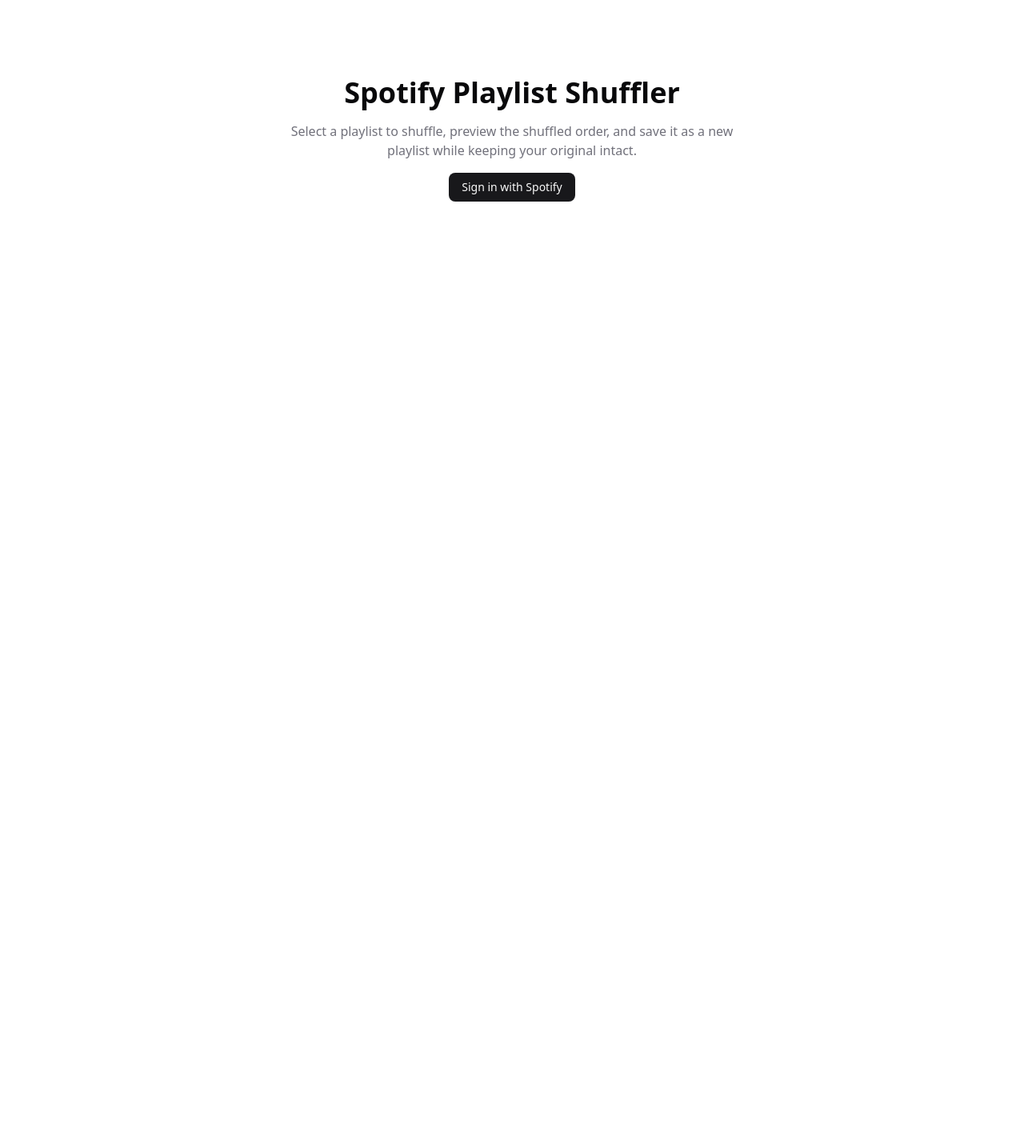
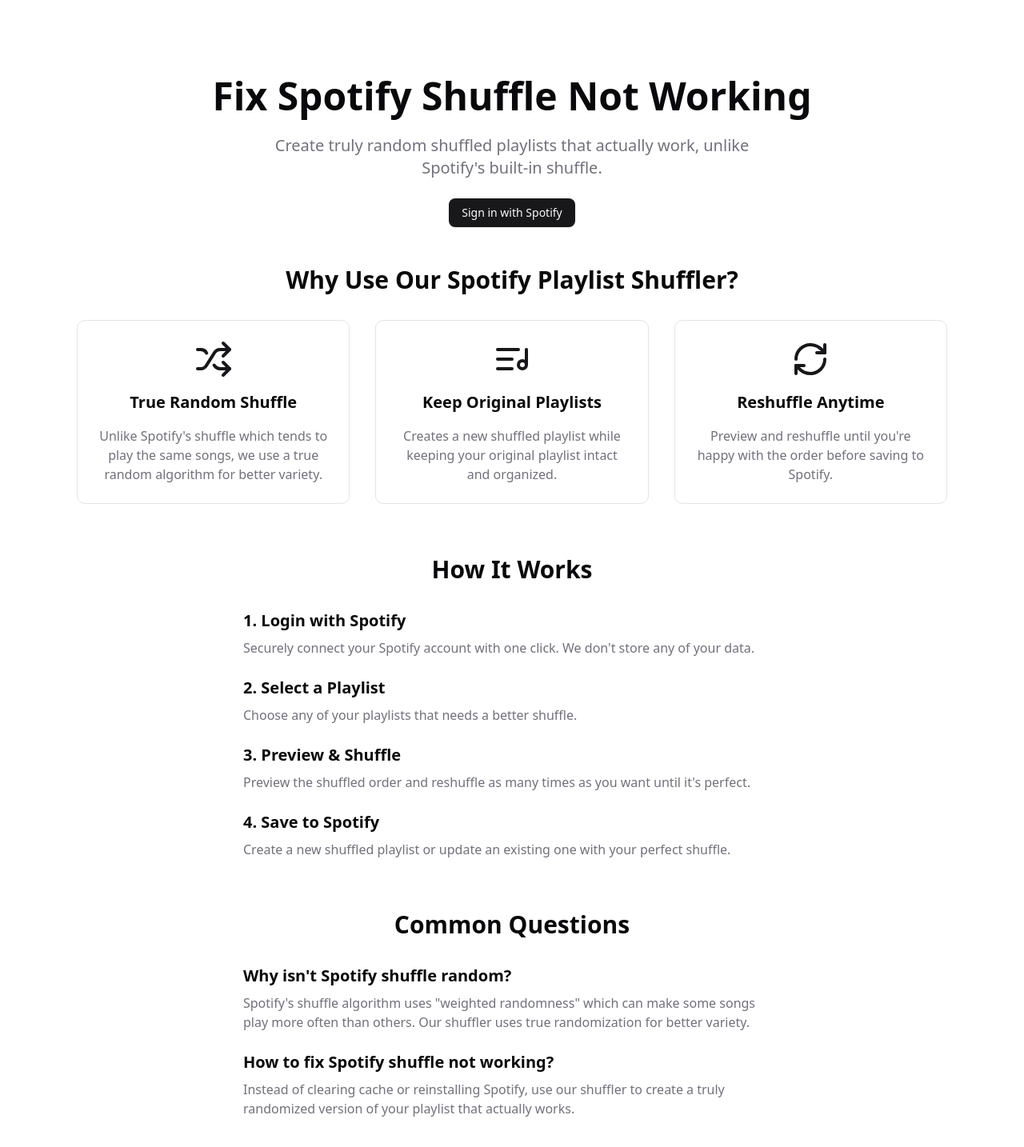
Before and after one commit to walters954/spotify-shuffler, a Next.js app: page / in a window 1280 px wide. Shown: the top 1434 px of the page at 80% size. Before the commit the page ends 800 px from the top, so only its background shows below. Built offline with nearby package versions, Linux system fonts and the light colour scheme; no server answers.

Commit message:
Enhance landing page with detailed content and SEO improvements

```diff
--- a/app/layout.tsx
+++ b/app/layout.tsx
@@ -15,8 +15,25 @@
 });
 
 export const metadata: Metadata = {
-    title: "Spotify Playlist Shuffler",
-    description: "Shuffle your Spotify playlists with ease",
+    title: "Fix Spotify Shuffle Not Working | True Random Playlist Shuffler",
+    description:
+        "Tired of Spotify's shuffle not being random? Create truly randomized playlists with our Spotify Playlist Shuffler. Better than clearing cache or reinstalling Spotify.",
+    keywords: [
+        "spotify shuffle not working",
+        "spotify shuffle not random",
+        "spotify shuffle fix",
+        "how to fix spotify shuffle",
+        "spotify shuffle problem",
+        "spotify random playlist",
+        "spotify playlist randomizer",
+        "spotify true random",
+    ],
+    openGraph: {
+        title: "Fix Spotify Shuffle Not Working | True Random Playlist Shuffler",
+        description:
+            "Create truly random shuffled playlists that actually work, unlike Spotify's built-in shuffle. Better than clearing cache or reinstalling.",
+        type: "website",
+    },
 };
 
 export default function RootLayout({
--- a/app/page.tsx
+++ b/app/page.tsx
@@ -9,6 +9,7 @@
 import { useEffect, useState } from "react";
 import type { SpotifyPlaylist, SpotifyTrack } from "@/lib/spotify";
 import { toast } from "sonner";
+import { Shuffle, ListMusic, RefreshCw } from "lucide-react";
 
 export default function Home() {
     const { data: session } = useSession();
@@ -67,18 +68,139 @@
 
     return (
         <main className="min-h-screen p-6 md:p-24">
-            <div className="max-w-7xl mx-auto space-y-8">
-                <div className="flex flex-col items-center text-center space-y-4">
-                    <h1 className="text-4xl font-bold">
-                        Spotify Playlist Shuffler
+            <div className="max-w-7xl mx-auto space-y-12">
+                <div className="flex flex-col items-center text-center space-y-6">
+                    <h1 className="text-4xl md:text-5xl font-bold">
+                        Fix Spotify Shuffle Not Working
                     </h1>
-                    <p className="text-muted-foreground max-w-[600px]">
-                        Select a playlist to shuffle, preview the shuffled
-                        order, and save it as a new playlist while keeping your
-                        original intact.
+                    <p className="text-xl text-muted-foreground max-w-[600px]">
+                        Create truly random shuffled playlists that actually
+                        work, unlike Spotify's built-in shuffle.
                     </p>
                     <LoginButton />
                 </div>
+
+                {!session && (
+                    <div className="space-y-16">
+                        <section className="space-y-8">
+                            <h2 className="text-3xl font-semibold text-center">
+                                Why Use Our Spotify Playlist Shuffler?
+                            </h2>
+                            <div className="grid grid-cols-1 md:grid-cols-3 gap-8">
+                                <div className="flex flex-col items-center text-center space-y-4 p-6 rounded-lg border bg-card">
+                                    <Shuffle className="h-12 w-12 text-primary" />
+                                    <h3 className="text-xl font-semibold">
+                                        True Random Shuffle
+                                    </h3>
+                                    <p className="text-muted-foreground">
+                                        Unlike Spotify's shuffle which tends to
+                                        play the same songs, we use a true
+                                        random algorithm for better variety.
+                                    </p>
+                                </div>
+                                <div className="flex flex-col items-center text-center space-y-4 p-6 rounded-lg border bg-card">
+                                    <ListMusic className="h-12 w-12 text-primary" />
+                                    <h3 className="text-xl font-semibold">
+                                        Keep Original Playlists
+                                    </h3>
+                                    <p className="text-muted-foreground">
+                                        Creates a new shuffled playlist while
+                                        keeping your original playlist intact
+                                        and organized.
+                                    </p>
+                                </div>
+                                <div className="flex flex-col items-center text-center space-y-4 p-6 rounded-lg border bg-card">
+                                    <RefreshCw className="h-12 w-12 text-primary" />
+                                    <h3 className="text-xl font-semibold">
+                                        Reshuffle Anytime
+                                    </h3>
+                                    <p className="text-muted-foreground">
+                                        Preview and reshuffle until you're happy
+                                        with the order before saving to Spotify.
+                                    </p>
+                                </div>
+                            </div>
+                        </section>
+
+                        <section className="space-y-8">
+                            <h2 className="text-3xl font-semibold text-center">
+                                How It Works
+                            </h2>
+                            <div className="space-y-6 max-w-2xl mx-auto">
+                                <div className="space-y-2">
+                                    <h3 className="text-xl font-semibold">
+                                        1. Login with Spotify
+                                    </h3>
+                                    <p className="text-muted-foreground">
+                                        Securely connect your Spotify account
+                                        with one click. We don't store any of
+                                        your data.
+                                    </p>
+                                </div>
+                                <div className="space-y-2">
+                                    <h3 className="text-xl font-semibold">
+                                        2. Select a Playlist
+                                    </h3>
+                                    <p className="text-muted-foreground">
+                                        Choose any of your playlists that needs
+                                        a better shuffle.
+                                    </p>
+                                </div>
+                                <div className="space-y-2">
+                                    <h3 className="text-xl font-semibold">
+                                        3. Preview & Shuffle
+                                    </h3>
+                                    <p className="text-muted-foreground">
+                                        Preview the shuffled order and reshuffle
+                                        as many times as you want until it's
+                                        perfect.
+                                    </p>
+                                </div>
+                                <div className="space-y-2">
+                                    <h3 className="text-xl font-semibold">
+                                        4. Save to Spotify
+                                    </h3>
+                                    <p className="text-muted-foreground">
+                                        Create a new shuffled playlist or update
+                                        an existing one with your perfect
+                                        shuffle.
+                                    </p>
+                                </div>
+                            </div>
+                        </section>
+
+                        <section className="space-y-8">
+                            <h2 className="text-3xl font-semibold text-center">
+                                Common Questions
+                            </h2>
+                            <div className="space-y-6 max-w-2xl mx-auto">
+                                <div className="space-y-2">
+                                    <h3 className="text-xl font-semibold">
+                                        Why isn't Spotify shuffle random?
+                                    </h3>
+                                    <p className="text-muted-foreground">
+                                        Spotify's shuffle algorithm uses
+                                        "weighted randomness" which can make
+                                        some songs play more often than others.
+                                        Our shuffler uses true randomization for
+                                        better variety.
+                                    </p>
+                                </div>
+                                <div className="space-y-2">
+                                    <h3 className="text-xl font-semibold">
+                                        How to fix Spotify shuffle not working?
+                                    </h3>
+                                    <p className="text-muted-foreground">
+                                        Instead of clearing cache or
+                                        reinstalling Spotify, use our shuffler
+                                        to create a truly randomized version of
+                                        your playlist that actually works.
+                                    </p>
+                                </div>
+                            </div>
+                        </section>
+                    </div>
+                )}
 
                 {session && (
                     <div className="mt-8">
--- a/instructions/developer-checklist.md
+++ b/instructions/developer-checklist.md
@@ -17,6 +17,7 @@
     - [x] Call Spotify API to fetch authenticated user playlists.
     - [x] Display playlists with key details (name, cover image, track count).
     - [x] Implement a searchable list for easier selection.
+    - [x] Filter out shuffled playlists from the grid view.
 
 4. **Playlist Selection**
 
--- a/lib/spotify.ts
+++ b/lib/spotify.ts
@@ -50,7 +50,11 @@
 
         const data: SpotifyPaginatedResponse<SpotifyPlaylist> =
             await response.json();
-        return data.items;
+
+        // Filter out playlists that start with "Shuffled "
+        return data.items.filter(
+            (playlist) => !playlist.name.startsWith("Shuffled ")
+        );
     } catch (error) {
         console.error("Error fetching playlists:", error);
         throw error;
```
